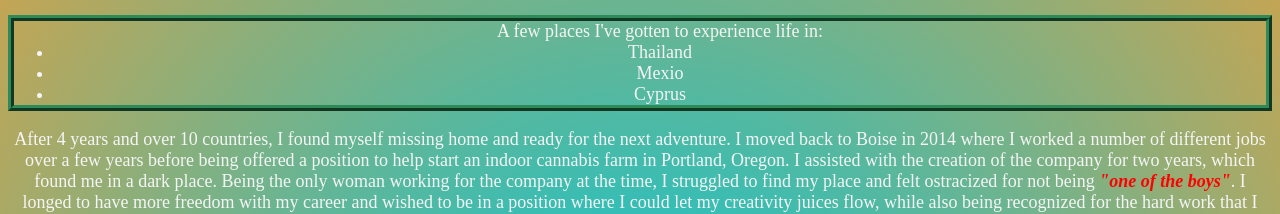
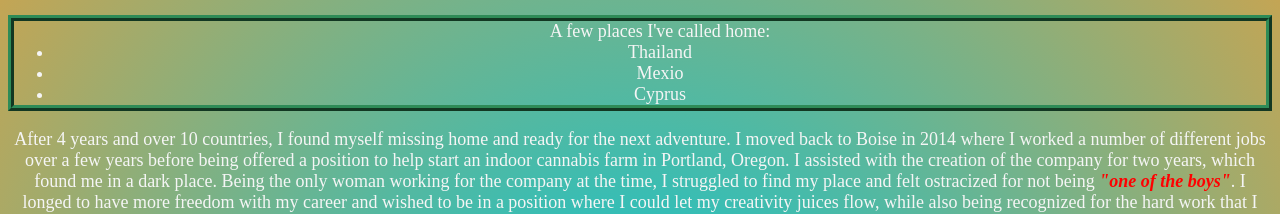
Before and after one commit to SarahGilbert064/Landing-Page, a plain HTML site: page index.html in a window 1280 px wide. Shown: the part 359-573 px from the top of the page. Drawn offline with Linux system fonts and the light colour scheme.

Commit message:
add README

```diff
--- a/index.html
+++ b/index.html
@@ -14,7 +14,7 @@
 
     <div class="diving">
       <p>Born in Arizona but raised in the foothills of the Rockies in Idaho, I grew up loving the outdoors and the adventure that comes with it. I graduated from Centennial High School in 2009 and quickly went off to college at Boise State University. I only spent a semester there, as I was young and not quite sure what I wanted to do with my life yet. I had many hobbies that I enjoyed, but one of my favorites was Scuba Diving, so after some research I packed my bags and moved to Honduras to get my PADI Scuba Instructor licence. All of the sudden I found myself, at just 19 years old, jetting around the world to teach scuba for different schools and resorts! This ended up being one of the best decisions I ever made as I gained knowledge and expereienc working with people of all ages, from all different countries and backgrounds, where I constantly helped others work through problems so they could reach their goals. </p>
-      <ul>A few places I've gotten to experience life in:
+      <ul>A few places I've called home:
         <li>Thailand</li>
         <li>Mexio</li>
         <li>Cyprus</li>
```
Also changed, not shown: 1 other file.
